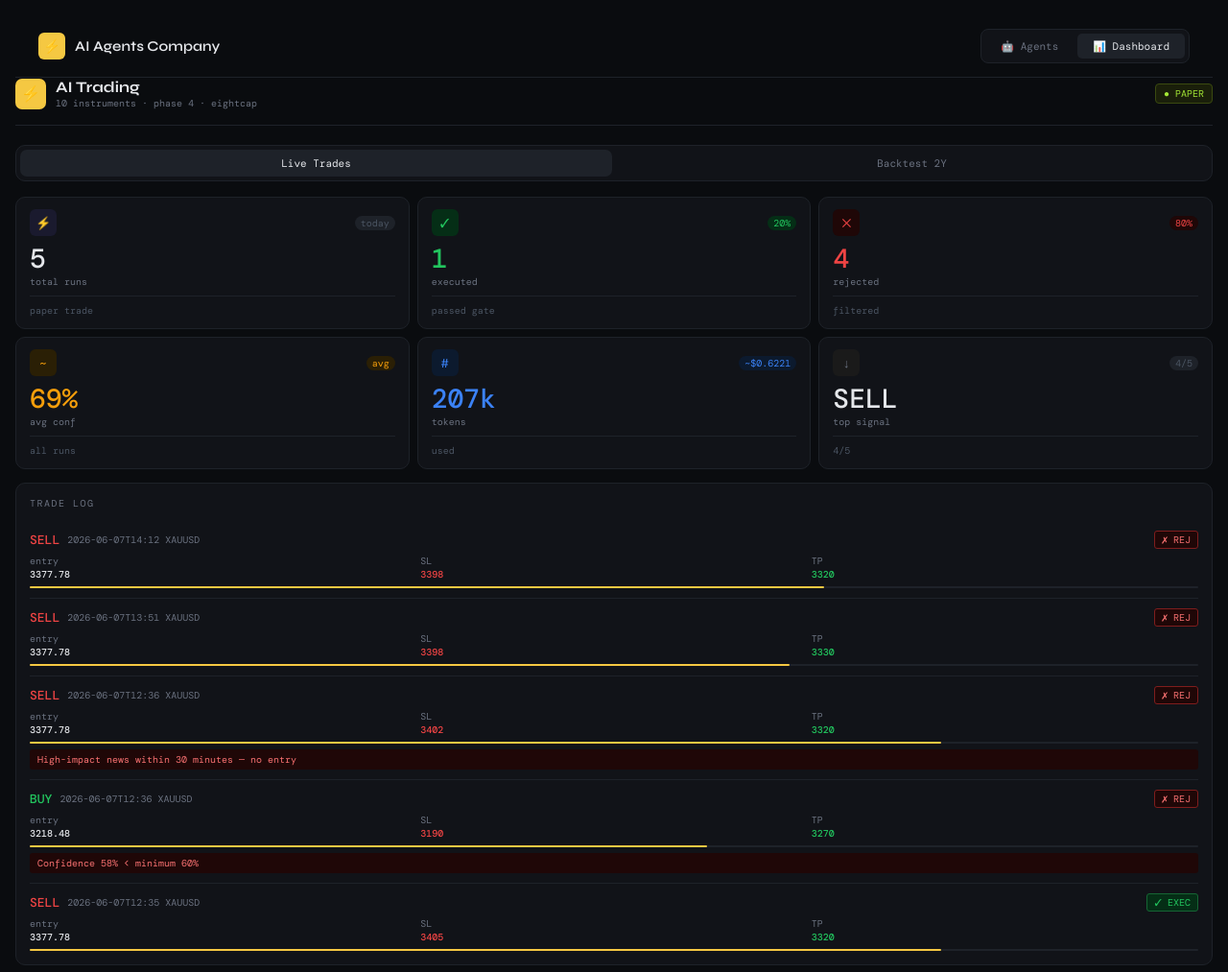
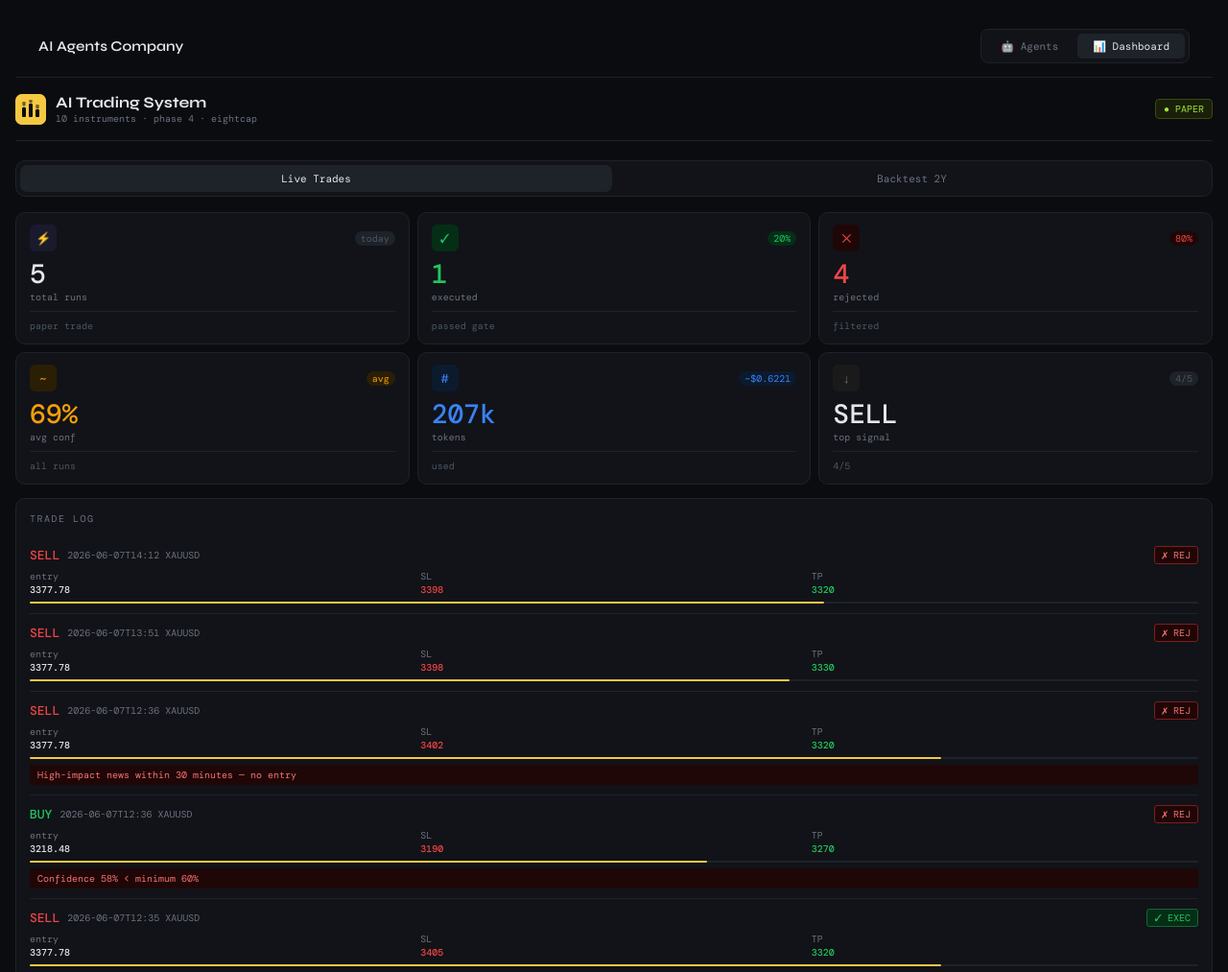
Before and after one commit to chaiyasithj13/trading-agents-dashboard, a plain HTML site: page index.html in a window 1280 px wide. Shown: the top 1013 px of the page at 96% size. Drawn offline with nearby package versions, Linux system fonts and the light colour scheme.

Commit message:
fix header spacing

```diff
--- a/index.html
+++ b/index.html
@@ -75,21 +75,31 @@ body{background:var(--bg);color:var(--text);font-family:var(--display);padding:1
 <body>
 
 <nav style="display:flex;align-items:center;justify-content:space-between;padding:14px 24px;border-bottom:1px solid #1e2229;position:sticky;top:0;background:#0a0c0f;z-index:50">
-  <div style="display:flex;align-items:center;gap:10px">
-    <div style="width:28px;height:28px;background:#f5c842;border-radius:6px;display:flex;align-items:center;justify-content:center;font-size:14px">⚡</div>
-    <span style="font-family:'Syne',sans-serif;font-size:15px;font-weight:600;color:#e5e7eb">AI Agents Company</span>
-  </div>
+  <span style="font-family:'Syne',sans-serif;font-size:15px;font-weight:600;color:#e5e7eb">AI Agents Company</span>
   <div style="display:flex;gap:4px;background:#111318;padding:4px;border-radius:8px;border:1px solid #1e2229">
     <a href="agents.html" style="padding:6px 16px;border-radius:5px;font-size:11px;font-family:'DM Mono',monospace;color:#6b7280;text-decoration:none;transition:color .2s" onmouseover="this.style.color='#e5e7eb'" onmouseout="this.style.color=''">🤖 Agents</a>
     <span style="padding:6px 16px;border-radius:5px;font-size:11px;font-family:'DM Mono',monospace;background:#1e2229;color:#e5e7eb">📊 Dashboard</span>
   </div>
 </nav>
 
-<div class="header">
+<div class="header" style="margin-top:16px">
   <div class="logo">
-    <div class="logo-icon">⚡</div>
+    <div class="logo-icon" style="padding:0;overflow:hidden">
+  <svg viewBox="0 0 32 32" width="32" height="32" xmlns="http://www.w3.org/2000/svg">
+    <rect width="32" height="32" fill="#f5c842" rx="7"/>
+    <rect x="7" y="14" width="4" height="10" rx="1" fill="#0a0c0f"/>
+    <rect x="7" y="8" width="4" height="4" rx="1" fill="#0a0c0f" opacity="0.4"/>
+    <rect x="14" y="10" width="4" height="14" rx="1" fill="#0a0c0f"/>
+    <rect x="14" y="6" width="4" height="3" rx="1" fill="#0a0c0f" opacity="0.4"/>
+    <rect x="21" y="16" width="4" height="8" rx="1" fill="#0a0c0f"/>
+    <rect x="21" y="11" width="4" height="4" rx="1" fill="#0a0c0f" opacity="0.4"/>
+    <line x1="9" y1="8" x2="9" y2="14" stroke="#0a0c0f" stroke-width="1" opacity="0.5"/>
+    <line x1="16" y1="6" x2="16" y2="10" stroke="#0a0c0f" stroke-width="1" opacity="0.5"/>
+    <line x1="23" y1="11" x2="23" y2="16" stroke="#0a0c0f" stroke-width="1" opacity="0.5"/>
+  </svg>
+</div>
     <div>
-      <div class="logo-text">AI Trading</div>
+      <div class="logo-text">AI Trading System</div>
       <div class="logo-sub">10 instruments · phase 4 · eightcap</div>
     </div>
   </div>
```
